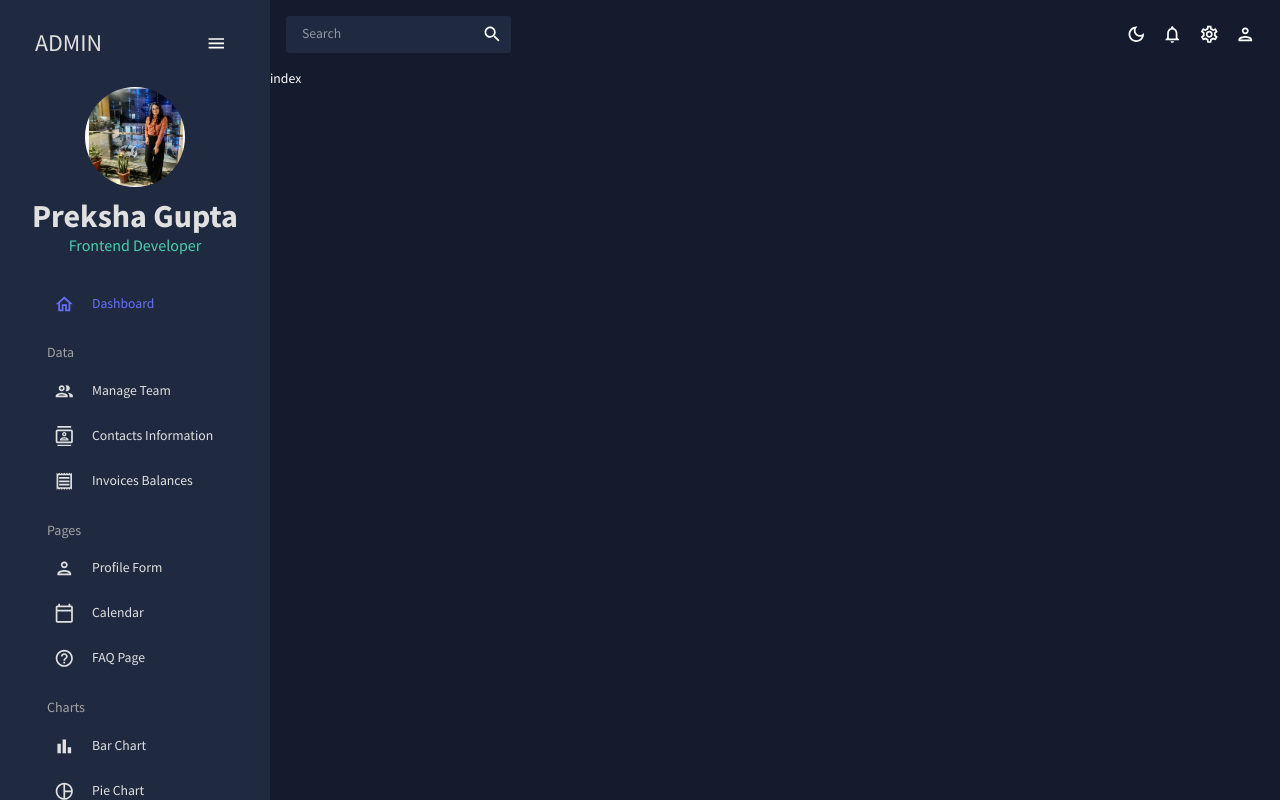
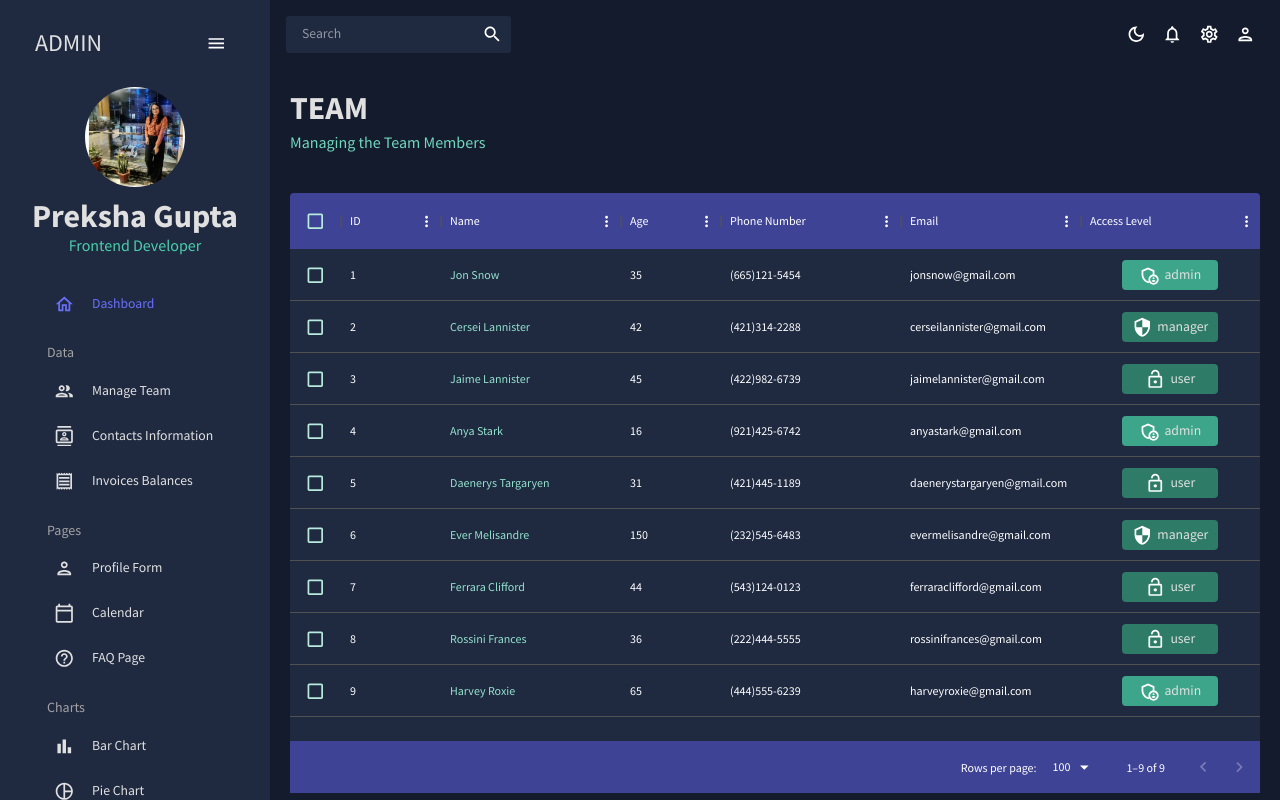
Before and after one commit to preksha0309/Analytics-Dashboard, a React (Create React App) app: page /team in a window 1280 px wide. Built offline with nearby package versions, Linux system fonts and the light colour scheme.

Commit message:
implementation of team table for managing the team

```diff
--- a/src/pages/team/index.jsx
+++ b/src/pages/team/index.jsx
@@ -1,9 +1,109 @@
-import React from 'react'
+import { Box, Typography, useTheme } from "@mui/material";
+import { DataGrid } from "@mui/x-data-grid";
+import { tokens } from "../../theme";
+import { mockDataTeam } from "../../data/mockData";
+import AdminPanelSettingsOutlinedIcon from "@mui/icons-material/AdminPanelSettingsOutlined";
+import LockOpenOutlinedIcon from "@mui/icons-material/LockOpenOutlined";
+import SecurityOutlinedIcon from "@mui/icons-material/SecurityOutlined";
+import Header from "../../components/Header";
 
-const index = () => {
+const Team = () => {
+  const theme = useTheme();
+  const colors = tokens(theme.palette.mode);
+  const columns = [
+    { field: "id", headerName: "ID" },
+    {
+      field: "name",
+      headerName: "Name",
+      flex: 1,
+      cellClassName: "name-column--cell",
+    },
+    {
+      field: "age",
+      headerName: "Age",
+      type: "number",
+      headerAlign: "left",
+      align: "left",
+    },
+    {
+      field: "phone",
+      headerName: "Phone Number",
+      flex: 1,
+    },
+    {
+      field: "email",
+      headerName: "Email",
+      flex: 1,
+    },
+    {
+      field: "accessLevel",
+      headerName: "Access Level",
+      flex: 1,
+      renderCell: ({ row: { access } }) => {
+        return (
+          <Box
+            width="60%"
+            m="0 auto"
+            p="5px"
+            display="flex"
+            justifyContent="center"
+            backgroundColor={
+              access === "admin"
+                ? colors.greenAccent[600]
+                : access === "manager"
+                ? colors.greenAccent[700]
+                : colors.greenAccent[700]
+            }
+            borderRadius="4px"
+          >
+            {access === "admin" && <AdminPanelSettingsOutlinedIcon />}
+            {access === "manager" && <SecurityOutlinedIcon />}
+            {access === "user" && <LockOpenOutlinedIcon />}
+            <Typography color={colors.grey[100]} sx={{ ml: "5px" }}>
+              {access}
+            </Typography>
+          </Box>
+        );
+      },
+    },
+  ];
+
   return (
-    <div>index</div>
-  )
-}
+    <Box m="20px">
+      <Header title="TEAM" subtitle="Managing the Team Members" />
+      <Box
+        m="40px 0 0 0"
+        height="75vh"
+        sx={{
+          "& .MuiDataGrid-root": {
+            border: "none",
+          },
+          "& .MuiDataGrid-cell": {
+            borderBottom: "none",
+          },
+          "& .name-column--cell": {
+            color: colors.greenAccent[300],
+          },
+          "& .MuiDataGrid-columnHeaders": {
+            backgroundColor: colors.blueAccent[700],
+            borderBottom: "none",
+          },
+          "& .MuiDataGrid-virtualScroller": {
+            backgroundColor: colors.primary[400],
+          },
+          "& .MuiDataGrid-footerContainer": {
+            borderTop: "none",
+            backgroundColor: colors.blueAccent[700],
+          },
+          "& .MuiCheckbox-root": {
+            color: `${colors.greenAccent[200]} !important`,
+          },
+        }}
+      >
+        <DataGrid checkboxSelection rows={mockDataTeam} columns={columns} />
+      </Box>
+    </Box>
+  );
+};
 
-export default index
+export default Team;
```
